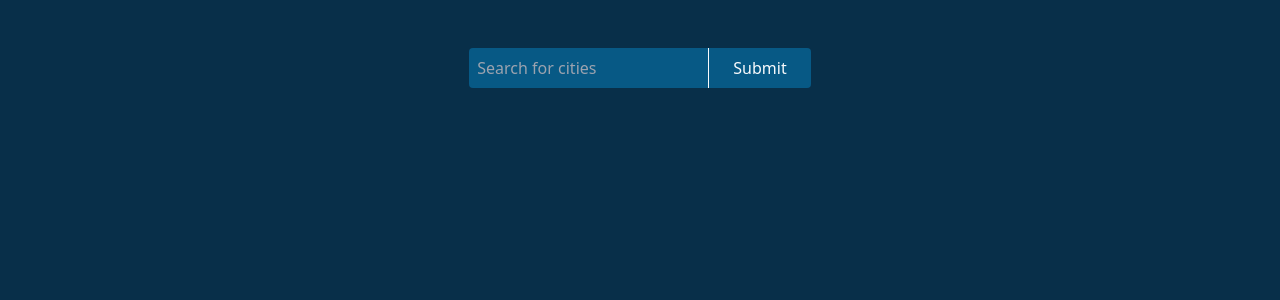
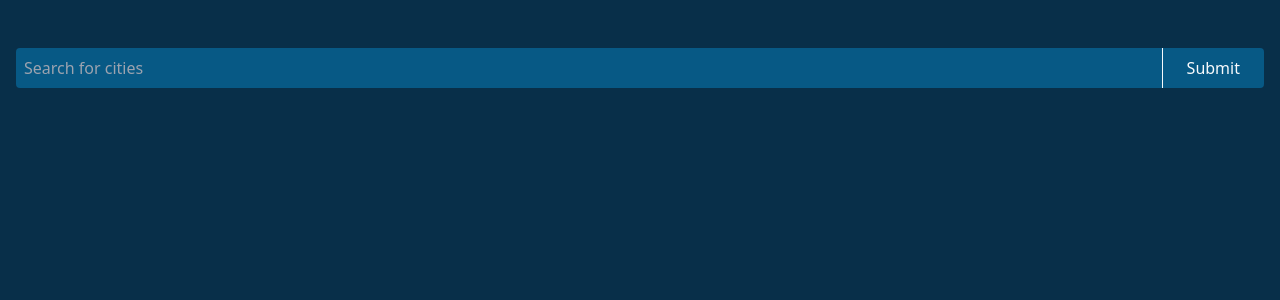
Before and after one commit to MattyGlen123/hotels, a Next.js app: page / in a window 1280 px wide. Shown: the top 300 px of the page. Built offline with nearby package versions, Linux system fonts and the light colour scheme.

Commit message:
Style current weather

```diff
--- /dev/null
+++ b/src/components/current-weather/current-weather.tsx
@@ -0,0 +1,34 @@
+import { CurrentWeatherProps } from "./current-weather.type";
+
+export const CurrentWeather = ({
+  conditionIcon,
+  conditionText,
+  country,
+  day,
+  location,
+  temp,
+  time,
+}: CurrentWeatherProps) => {
+  return (
+    <>
+      <div className="flex items-center mb-4">
+        <h1 className="text-7xl mr-6 font-bold">{temp}°c</h1>
+        <img
+          src={`https:${conditionIcon}`}
+          alt={conditionText}
+          className="dark:invert"
+          width={50}
+          height={24}
+        />
+      </div>
+      <div className="flex mb-4 items-end">
+        <h2 className="text-4xl font-bold">{location}</h2>,{" "}
+        <p className="ml-2">{country}</p>
+      </div>
+      <div className="flex mb-4 items-center">
+        <p className="mr-2">{time}</p> |{" "}
+        <p className="ml-2">Feels like: {conditionText}</p>
+      </div>
+    </>
+  );
+};
--- /dev/null
+++ b/src/components/current-weather/current-weather.type.tsx
@@ -0,0 +1,3 @@
+import { CurrentWeatherData } from "@/core/types/weather.type";
+
+export type CurrentWeatherProps = CurrentWeatherData & {};
--- a/src/components/search/search.tsx
+++ b/src/components/search/search.tsx
@@ -4,22 +4,25 @@ import { SearchForm } from "./search.type";
 import { useRouter } from "next/router";
 import { classList } from "@/util/classList";
 
-
 export const Search = () => {
   const { query, push } = useRouter();
 
-  const { currentWeatherQuery, location } = useWeatherStore(state => ({
+  const { currentWeatherQuery, location } = useWeatherStore((state) => ({
     currentWeatherQuery: state.currentWeather.query,
     location: state.searchTerm.location,
   }));
 
-  const { control, handleSubmit, formState: { errors } } = useForm<SearchForm>({
+  const {
+    control,
+    handleSubmit,
+    formState: { errors },
+  } = useForm<SearchForm>({
     defaultValues: {
       location: location,
     },
     values: {
-      location
-    }
+      location,
+    },
   });
 
   const onSearch: SubmitHandler<SearchForm> = ({ location }) => {
@@ -29,21 +32,31 @@ export const Search = () => {
   };
 
   return (
-    <form onSubmit={handleSubmit(onSearch) as () => void} >
+    <form
+      onSubmit={handleSubmit(onSearch) as () => void}
+      className="mb-4 flex"
+    >
       <Controller
         name="location"
-        control={ control }
-        rules={{ required: { value: true, message: 'Required'},  }}
+        control={control}
+        rules={{ required: { value: true, message: "Required" } }}
         render={({ field: { onChange, value, ref } }) => (
           <input
-            className={classList(['bg-sky-800 text-slate-50 py-2 pl-2 rounded-tl rounded-bl', !!errors.location ? 'border-solid border-2 border-rose-600' : '']) }
+            className={classList([
+              "bg-sky-800 text-slate-50 py-2 pl-2 rounded-tl rounded-bl flex-grow",
+              !!errors.location ? "border-solid border-2 border-rose-600" : "",
+            ])}
             onChange={onChange}
             value={value}
             placeholder="Search for cities"
-            ref={ref} />
+            ref={ref}
+          />
         )}
-        />
-      <input type="submit" className='bg-sky-800 text-slate-50 py-2 px-6 border-l border-slate-50 rounded-tr rounded-br' />
+      />
+      <input
+        type="submit"
+        className="bg-sky-800 text-slate-50 py-2 px-6 border-l border-slate-50 rounded-tr rounded-br"
+      />
     </form>
   );
-}
+};
--- a/src/pages/index.tsx
+++ b/src/pages/index.tsx
@@ -5,20 +5,25 @@ import { useWeatherStore } from "../store/weather";
 import { Search } from "../components/search/search";
 import { useEffect } from "react";
 import { useRouter } from "next/router";
-
+import { CurrentWeather } from "@/components/current-weather/current-weather";
 
 export default function Home() {
   const { query, push } = useRouter();
 
-  const { weatherData, weatherQuery, searchTerm, weatherNoResults } = useWeatherStore((state) => ({
-    weatherData: state.currentWeather.data,
-    weatherQuery: state.currentWeather.query,
-    searchTerm: state.searchTerm,
-    weatherNoResults: state.currentWeather.error
-  }));
+  const { weatherData, weatherQuery, searchTerm, weatherNoResults } =
+    useWeatherStore((state) => ({
+      weatherData: state.currentWeather.data,
+      weatherQuery: state.currentWeather.query,
+      searchTerm: state.searchTerm,
+      weatherNoResults: state.currentWeather.error,
+    }));
 
   useEffect(() => {
-    if(query.location && !Array.isArray(query.location) && searchTerm.location != query.location) {
+    if (
+      query.location &&
+      !Array.isArray(query.location) &&
+      searchTerm.location != query.location
+    ) {
       const { location } = query;
 
       searchTerm.update(location);
@@ -29,30 +34,13 @@ export default function Home() {
     }
   }, [push, query, query.location, searchTerm, weatherQuery]);
 
-
   return (
-    <main className="flex min-h-screen flex-col items-center justify-between py-12 px-4 bg-sky-950 text-slate-50	">
+    <main className="flex min-h-screen flex-col py-12 px-4 bg-sky-950 text-slate-50	">
       <Search />
 
-      {weatherNoResults && (<p>No results found, please search again.</p>)}
+      {weatherNoResults && <p>No results found, please search again.</p>}
 
-      {weatherData && (
-        <>
-          <p>{weatherData.day}</p>
-          <p>{weatherData.time}</p>
-          <img
-              src={`https:${weatherData.conditionIcon}`}
-              alt={weatherData.conditionText}
-              className="dark:invert"
-              width={100}
-              height={24}
-            />
-          <p>{weatherData.temp}</p>
-          <p>{weatherData.conditionText}</p>
-          <p>{weatherData.location}</p>
-          <p>{weatherData.country}</p>
-        </>
-      )}
+      {weatherData && <CurrentWeather {...weatherData} />}
     </main>
   );
 }
--- a/src/store/weather.ts
+++ b/src/store/weather.ts
@@ -2,6 +2,7 @@ import { create } from 'zustand'
 import { type StateCreator } from 'zustand/vanilla'
 import { getWeather } from '../api/weather';
 import { formatDay, formatTime } from '../util/formatDates';
+import { WeatherStore } from './weather.type';
 
 const initalState = {
   searchTerm: '',
```
Also changed, not shown: src/core/types/weather.type.ts (added, +9 -0 lines), src/store/weather.type.ts (+2 -10 lines).
